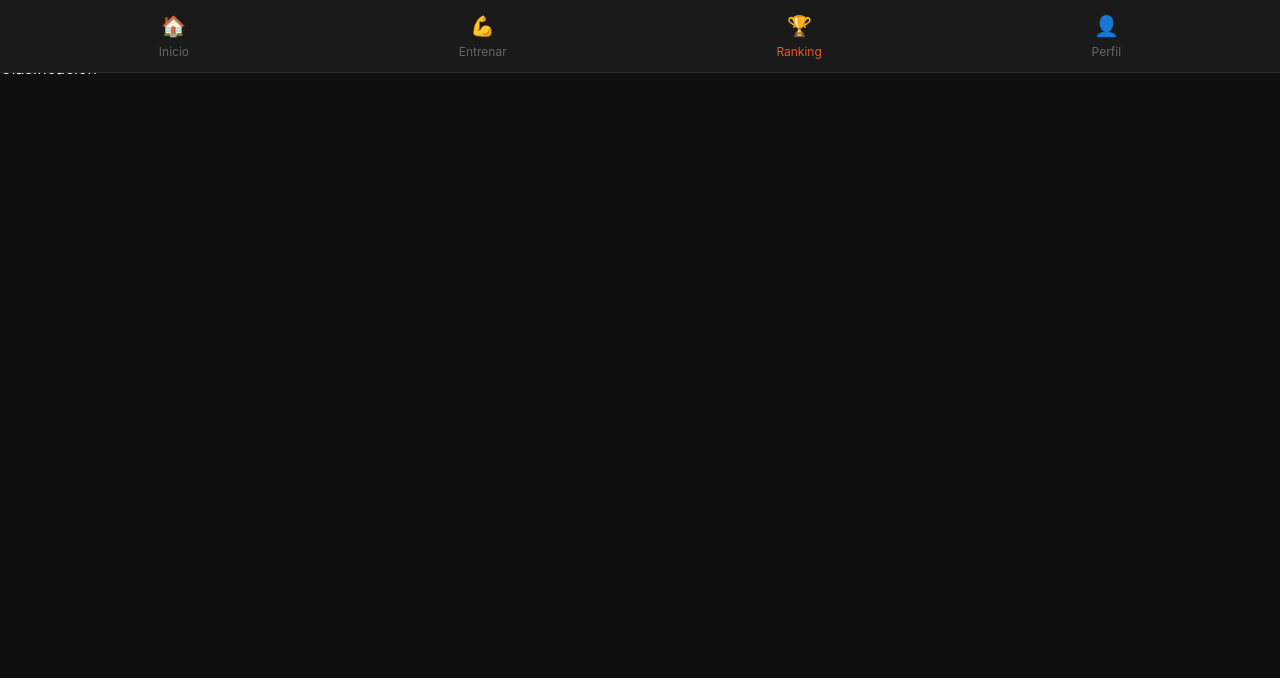
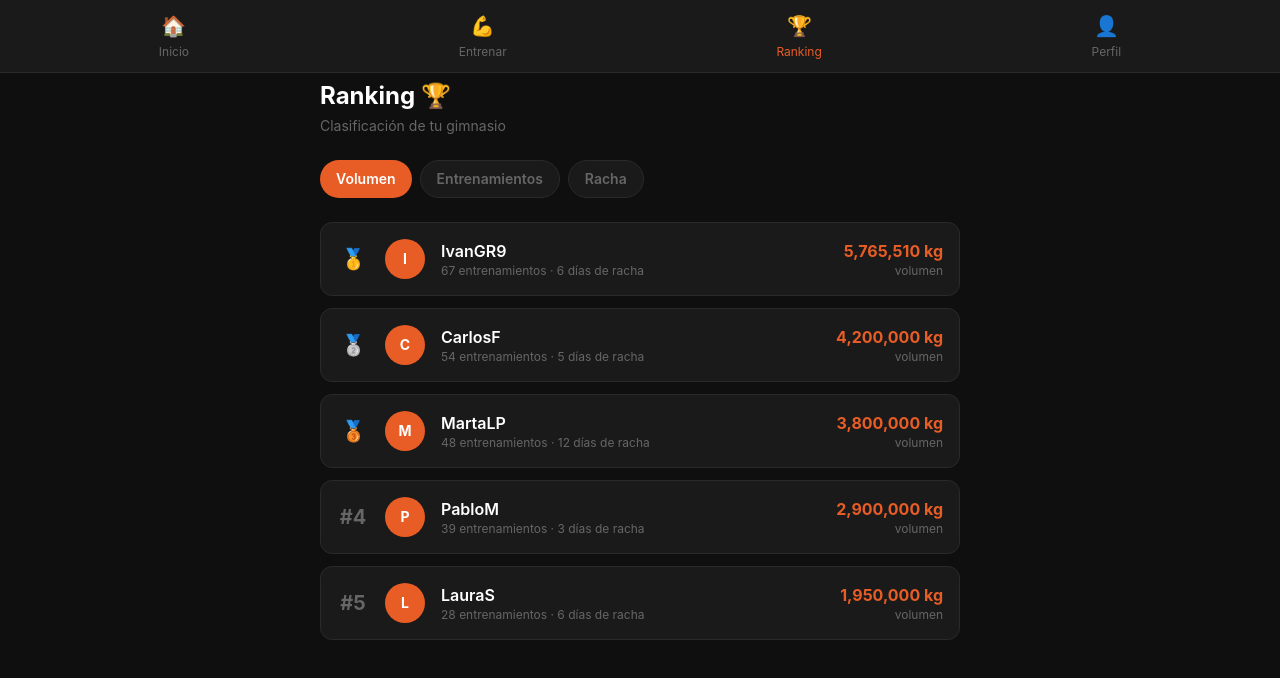
Before and after one commit to IvanGR9/spottlyft, a React (Vite) app in the folder client/: page /leaderboard in a window 1280 px wide. Shown: the top 678 px of the page. Built offline with nearby package versions, Linux system fonts and the light colour scheme.

Commit message:
feat: páginas Leaderboard, Profile y datos reales de usuario

```diff
--- /dev/null
+++ b/client/src/components/LeaderboardCard.tsx
@@ -0,0 +1,39 @@
+import type { LeaderboardEntry } from '../types/index.js';
+
+interface LeaderboardCardProps {
+  entry: LeaderboardEntry;
+}
+
+export default function LeaderboardCard({ entry }: LeaderboardCardProps) {
+  const medalColors: Record<number, string> = {
+    1: 'text-yellow-400',
+    2: 'text-gray-300',
+    3: 'text-amber-600',
+  };
+
+  return (
+    <div className="bg-[#1a1a1a] border border-[#2a2a2a] rounded-xl p-4 flex items-center gap-4">
+      {/* Posición */}
+      <span className={`text-xl font-bold w-8 text-center ${medalColors[entry.rank] ?? 'text-[#666]'}`}>
+        {entry.rank <= 3 ? ['🥇', '🥈', '🥉'][entry.rank - 1] : `#${entry.rank}`}
+      </span>
+
+      {/* Avatar */}
+      <div className="w-10 h-10 rounded-full bg-[#e85d26] flex items-center justify-center text-white font-bold text-sm flex-shrink-0">
+        {entry.username.charAt(0).toUpperCase()}
+      </div>
+
+      {/* Info */}
+      <div className="flex-1">
+        <p className="text-white font-semibold">{entry.username}</p>
+        <p className="text-[#666] text-xs">{entry.totalWorkouts} entrenamientos · {entry.streak} días de racha</p>
+      </div>
+
+      {/* Volumen */}
+      <div className="text-right">
+        <p className="text-[#e85d26] font-bold">{entry.totalVolume.toLocaleString()} kg</p>
+        <p className="text-[#666] text-xs">volumen</p>
+      </div>
+    </div>
+  );
+}
--- a/client/src/pages/Leaderboard.tsx
+++ b/client/src/pages/Leaderboard.tsx
@@ -1,3 +1,54 @@
+import { useState } from 'react';
+import LeaderboardCard from '../components/LeaderboardCard.js';
+import type { LeaderboardEntry } from '../types/index.js';
+
+const mockData: LeaderboardEntry[] = [
+    { userId: '1', username: 'IvanGR9', totalVolume: 5765510, totalWorkouts: 67, streak: 6, rank: 1 },
+    { userId: '2', username: 'CarlosF', totalVolume: 4200000, totalWorkouts: 54, streak: 5, rank: 2 },
+    { userId: '3', username: 'MartaLP', totalVolume: 3800000, totalWorkouts: 48, streak: 12, rank: 3 },
+    { userId: '4', username: 'PabloM', totalVolume: 2900000, totalWorkouts: 39, streak: 3, rank: 4 },
+    { userId: '5', username: 'LauraS', totalVolume: 1950000, totalWorkouts: 28, streak: 6, rank: 5 },
+  ];
+
+type FilterType = 'volumen' | 'entrenamientos' | 'racha';
+
 export default function Leaderboard() {
-    return <div>Clasificación</div>;
-  }
+  const [filter, setFilter] = useState<FilterType>('volumen');
+
+  const sorted = [...mockData].sort((a, b) => {
+    if (filter === 'volumen') return b.totalVolume - a.totalVolume;
+    if (filter === 'entrenamientos') return b.totalWorkouts - a.totalWorkouts;
+    return b.streak - a.streak;
+  }).map((entry, i) => ({ ...entry, rank: i + 1 }));
+
+  return (
+    <div className="px-4 py-6 max-w-2xl mx-auto">
+      <h1 className="text-2xl font-bold text-white mb-1">Ranking 🏆</h1>
+      <p className="text-[#666] text-sm mb-6">Clasificación de tu gimnasio</p>
+
+      {/* Filtros */}
+      <div className="flex gap-2 mb-6">
+        {(['volumen', 'entrenamientos', 'racha'] as FilterType[]).map(f => (
+          <button
+            key={f}
+            onClick={() => setFilter(f)}
+            className={`px-4 py-2 rounded-full text-sm font-semibold capitalize transition-colors ${
+              filter === f
+                ? 'bg-[#e85d26] text-white'
+                : 'bg-[#1a1a1a] text-[#666] border border-[#2a2a2a] hover:text-white'
+            }`}
+          >
+            {f}
+          </button>
+        ))}
+      </div>
+
+      {/* Lista */}
+      <div className="flex flex-col gap-3">
+        {sorted.map(entry => (
+          <LeaderboardCard key={entry.userId} entry={entry} />
+        ))}
+      </div>
+    </div>
+  );
+}
--- a/client/src/pages/Profile.tsx
+++ b/client/src/pages/Profile.tsx
@@ -1,3 +1,55 @@
+import StatCard from '../components/StatCard.js';
+
+const recentWorkouts = [
+  { title: 'LEGS 5', date: '25 abr 2026', duration: '1h 22min', volume: 121391 },
+  { title: 'PULL 4', date: '24 abr 2026', duration: '51min', volume: 94936 },
+  { title: 'PUSH 3', date: '23 abr 2026', duration: '1h 06min', volume: 154425 },
+  { title: 'LOWER 2', date: '21 abr 2026', duration: '56min', volume: 301137 },
+  { title: 'UPPER 1', date: '20 abr 2026', duration: '1h 03min', volume: 193335 },
+];
+
 export default function Profile() {
-    return <div>Perfil</div>;
-  }
+  return (
+    <div className="px-4 py-6 max-w-2xl mx-auto">
+
+      {/* Cabecera perfil */}
+      <div className="flex items-center gap-4 mb-6">
+        <div className="w-16 h-16 rounded-full bg-[#e85d26] flex items-center justify-center text-white font-bold text-2xl">
+          I
+        </div>
+        <div>
+          <h1 className="text-xl font-bold text-white">IvanGR9</h1>
+          <p className="text-[#666] text-sm">SpottLyft · Gimnasio Local</p>
+        </div>
+        <div className="ml-auto bg-yellow-400 text-black text-xs font-bold px-3 py-1 rounded-full">
+          🥇 #1 Ranking
+        </div>
+      </div>
+
+      {/* Stats */}
+      <div className="grid grid-cols-3 gap-3 mb-6">
+        <StatCard label="Entrenamientos" value="67" />
+        <StatCard label="Volumen total" value="5.7M kg" />
+        <StatCard label="Racha actual" value="6 días" />
+      </div>
+
+      {/* Historial reciente */}
+      <h2 className="text-lg font-semibold text-white mb-3">Historial reciente</h2>
+      <div className="flex flex-col gap-3">
+        {recentWorkouts.map((w, i) => (
+          <div key={i} className="bg-[#1a1a1a] border border-[#2a2a2a] rounded-xl p-4 flex items-center justify-between">
+            <div>
+              <p className="text-white font-semibold">{w.title}</p>
+              <p className="text-[#666] text-xs mt-1">{w.date} · {w.duration}</p>
+            </div>
+            <div className="text-right">
+              <p className="text-[#e85d26] font-bold">{w.volume.toLocaleString()} kg</p>
+              <p className="text-[#666] text-xs">volumen</p>
+            </div>
+          </div>
+        ))}
+      </div>
+
+    </div>
+  );
+}
```
